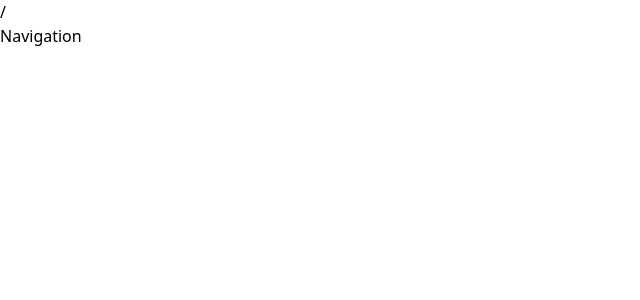
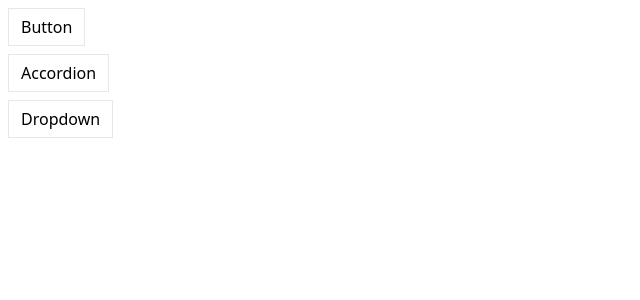
Before and after one commit to miguelkubrusly/components-showcase-app, a React (Create React App) app: page / in a window 1280 px wide. Shown: the top 300 px of the page, without its empty margins (0-640 px from the left). Built offline with nearby package versions, Linux system fonts and the light colour scheme.

Commit message:
refactor(nav): make basic logic almost work
-browser is updated with correct link, in pathname--
--but page is not shown--
--unless i click to go to current address, like a refresh

```diff
--- a/src/App.tsx
+++ b/src/App.tsx
@@ -3,6 +3,7 @@ import NavigationContext from "./context/NavigationContext";
 import ButtonPage from "./pages/ButtonPage";
 import DropdownPage from "./pages/DropdownPage";
 import AccordionPage from "./pages/AccordionPage";
+import Navigation from "./components/Navigation";
 
 function App() {
   const [currentPage, setCurrentPage] = useState(null);
@@ -23,7 +24,9 @@ function App() {
 
   return (
     <div>
-      <div>Navigation</div>
+      <div>
+        <Navigation />
+      </div>
       <div>{currentPage}</div>
     </div>
   );
--- a/src/components/Link.tsx
+++ b/src/components/Link.tsx
@@ -1,5 +1,21 @@
-function Link() {
-  return <div></div>;
+import { useContext } from "react";
+import NavigationContext from "../context/NavigationContext";
+import Button from "./Button";
+
+function Link({ children, path }: any) {
+  const { navigate } = useContext(NavigationContext);
+
+  const handleClick = () => {
+    navigate(path);
+  };
+
+  return (
+    <div>
+      <Button onClick={handleClick} outline>
+        {children}
+      </Button>
+    </div>
+  );
 }
 
 export default Link;
--- a/src/components/Navigation.tsx
+++ b/src/components/Navigation.tsx
@@ -1,5 +1,13 @@
+import Link from "./Link";
+
 function Navigation() {
-  return <div></div>;
+  return (
+    <div>
+      <Link path={"./button"}>Button</Link>
+      <Link path={"./accordion"}>Accordion</Link>
+      <Link path={"./dropdown"}>Dropdown</Link>
+    </div>
+  );
 }
 
 export default Navigation;
--- a/src/context/NavigationContext.tsx
+++ b/src/context/NavigationContext.tsx
@@ -20,7 +20,6 @@ function NavigationProvider({ children }: { children: React.ReactNode }) {
 
   return (
     <NavigationContext.Provider value={{ navigate, currentPath }}>
-      {currentPath}
       {children}
     </NavigationContext.Provider>
   );
```
